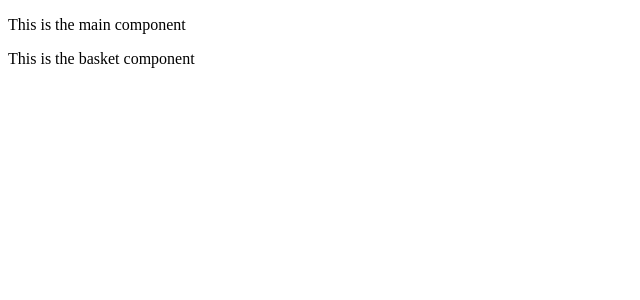
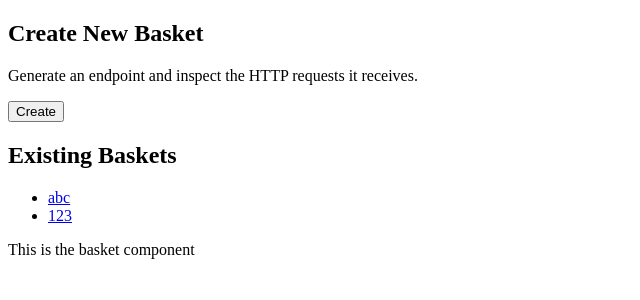
Before and after one commit to TeddyFrye/requestbin, a React (Vite) app in the folder frontend/: page /web/1 in a window 1280 px wide. Shown: the top 300 px of the page, without its empty margins (0-640 px from the left). Built offline with nearby package versions, Linux system fonts and the light colour scheme.

Commit message:
draft main page markup

```diff
--- a/frontend/src/components/MainPage.jsx
+++ b/frontend/src/components/MainPage.jsx
@@ -1,5 +1,62 @@
+import { useEffect, useState } from "react";
+
+import basketService from "../services/basketService";
+
+// TODO: extract this to a project wide file (alongside App.jsx)
+const URL_PREFIX = "/web";
+
+const CREATE_TITLE = "Create New Basket";
+const CREATE_DESCRIPTION =
+  "Generate an endpoint and inspect the HTTP requests it receives.";
+const CREATE_BUTTON = "Create";
+const LIST_TITLE = "Existing Baskets";
+
+const ButtonSection = () => {
+  return (
+    <section>
+      <h1>{CREATE_TITLE}</h1>
+      <p>{CREATE_DESCRIPTION}</p>
+      <button type="button">{CREATE_BUTTON}</button>
+    </section>
+  );
+};
+
+const BasketList = () => {
+  const [basketNames, setBasketNames] = useState([]);
+
+  useEffect(() => {
+    (async () => {
+      // TODO: uncomment after basketService implementation
+      // const allNames = basketService.all();
+      const allNames = ["abc", "123"];
+      setBasketNames(allNames);
+    })();
+  }, []);
+
+  const basketListItem = (basketName) => {
+    // TODO: incorporate react router
+    return (
+      <li key={basketName}>
+        <a href={`${URL_PREFIX}/${basketName}`}>{basketName}</a>
+      </li>
+    );
+  };
+
+  return (
+    <section>
+      <h1>{LIST_TITLE}</h1>
+      <ul>{basketNames.map(basketListItem)}</ul>
+    </section>
+  );
+};
+
 const MainPage = () => {
-  return <p>This is the main component</p>;
+  return (
+    <>
+      <ButtonSection />
+      <BasketList />
+    </>
+  );
 };
 
 export default MainPage;
```
